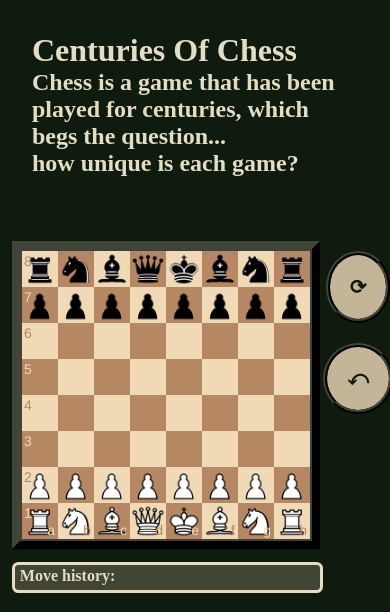
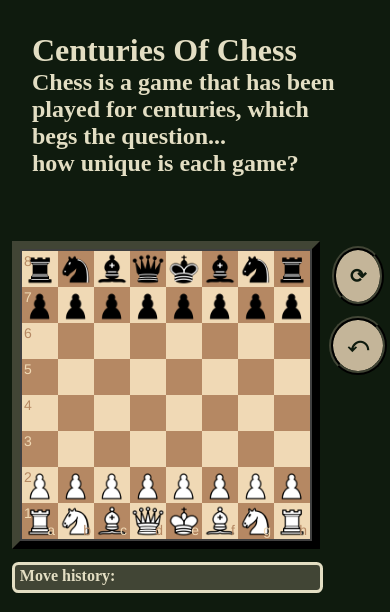
Before and after one commit to S8tyrsH0rns/Centuries-Of-Chess, a PHP site: page / in a window 390 px wide. Shown: the top 612 px of the page. Run offline with PHP 8.4, Linux system fonts and the light colour scheme; some libraries are stand-ins or nearby versions.

Commit message:
Improved UI for Mobile

```diff
--- a/css/styles.css
+++ b/css/styles.css
@@ -357,4 +357,9 @@ figcaption {
 		width: 60px;
 		align-items: center;
 	}
+
+	.icon-button {
+		padding: 0.7em;
+		margin: 5px;
+	}
 }
```
